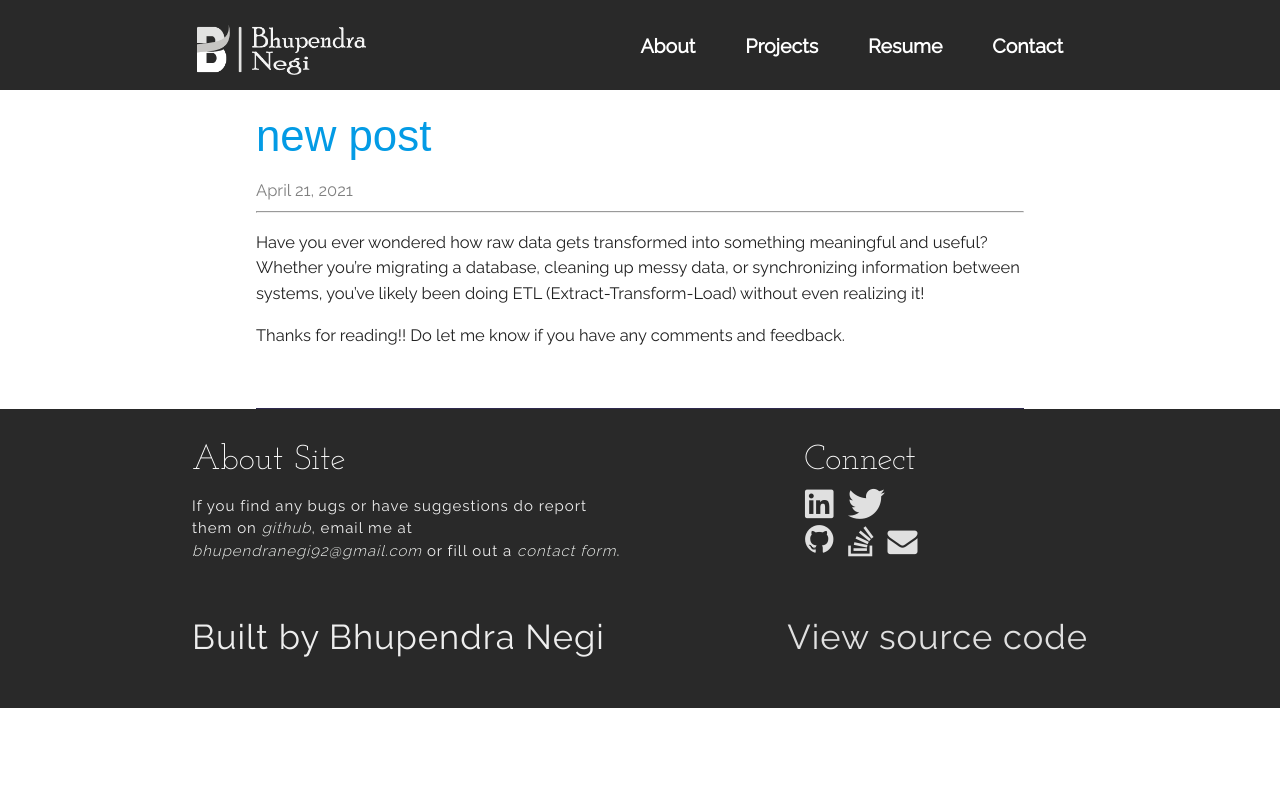
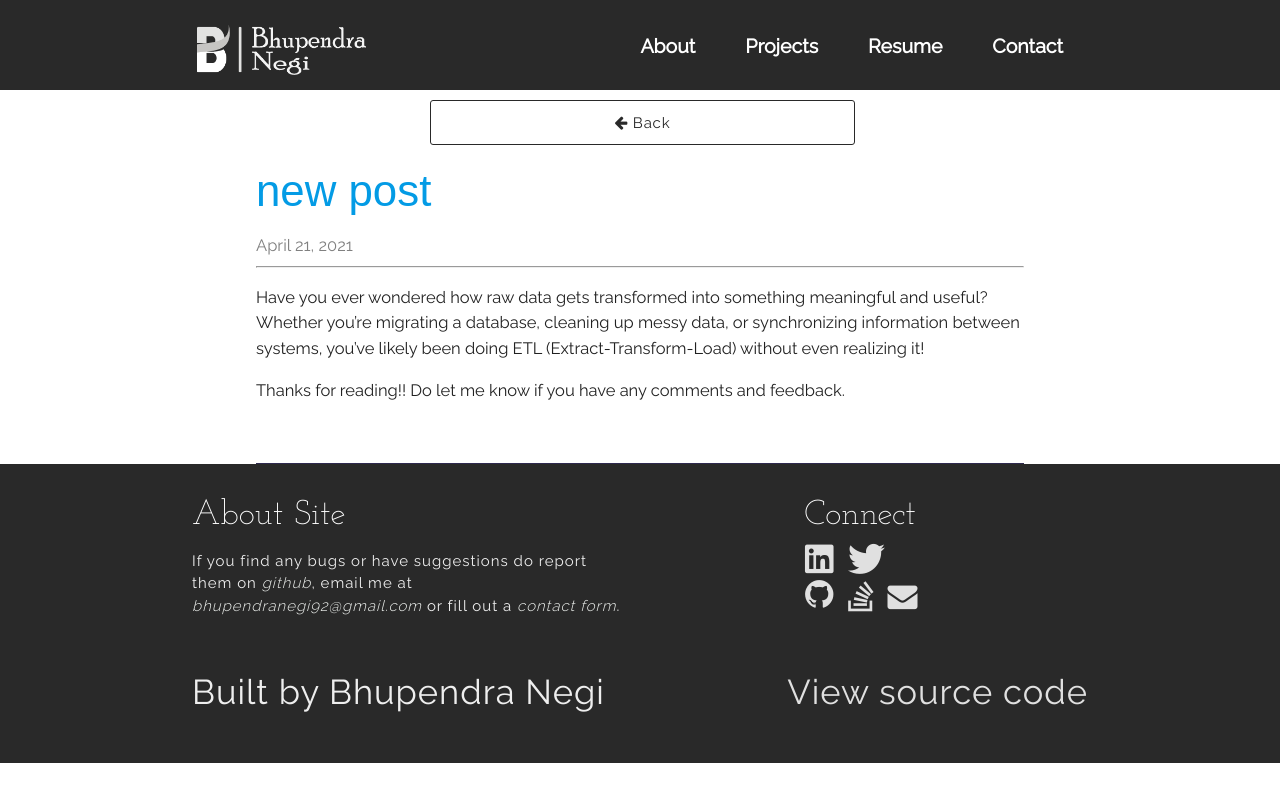
Before and after one commit to BhupendraNegi/bhupendranegi.github.io, a Jekyll site: the page built from _posts/2021-4-21-New-pos.md, in a window 1280 px wide. Shown: the top 802 px of the page. Built offline with Jekyll 4.4.1, drawn with Linux system fonts in a browser that asks for light colours; nearby versions of some CDN libraries; comment, search, counter and statistics services are not loaded.

```diff
--- a/_layouts/post.html
+++ b/_layouts/post.html
@@ -2,8 +2,18 @@
 layout: site_layout
 comments: true
 ---
+<div class="row brand-logo">
+    <a href="{{ site.baseurl }}/blog">
+      <button class="fill col s2 offset-s2 m4 offset-m4">
+        <i class="fa fa-arrow-left" aria-hidden="true"></i>
+        Back
+        </button>
+    </a>
+</div>
 
 <article class="post">
+
+
   <h3>{{ page.title }}</h3>
   <div class="date">
     {{ page.date | date: "%B %e, %Y" }}
```
Also changed, not shown: _posts/2022-1-15-Effortless.md (added, +7 -0 lines), _posts/2022-3-7-new-post.md (added), _posts/2023-1-21-new.md (added), _posts/2023-11-11-Effortless-Ruby-ETL.md (renamed from _posts/2023-1-15-Effortless-Ruby-ETL.md), _posts/2024-02-02-New0s.md (added), 1 other file.
